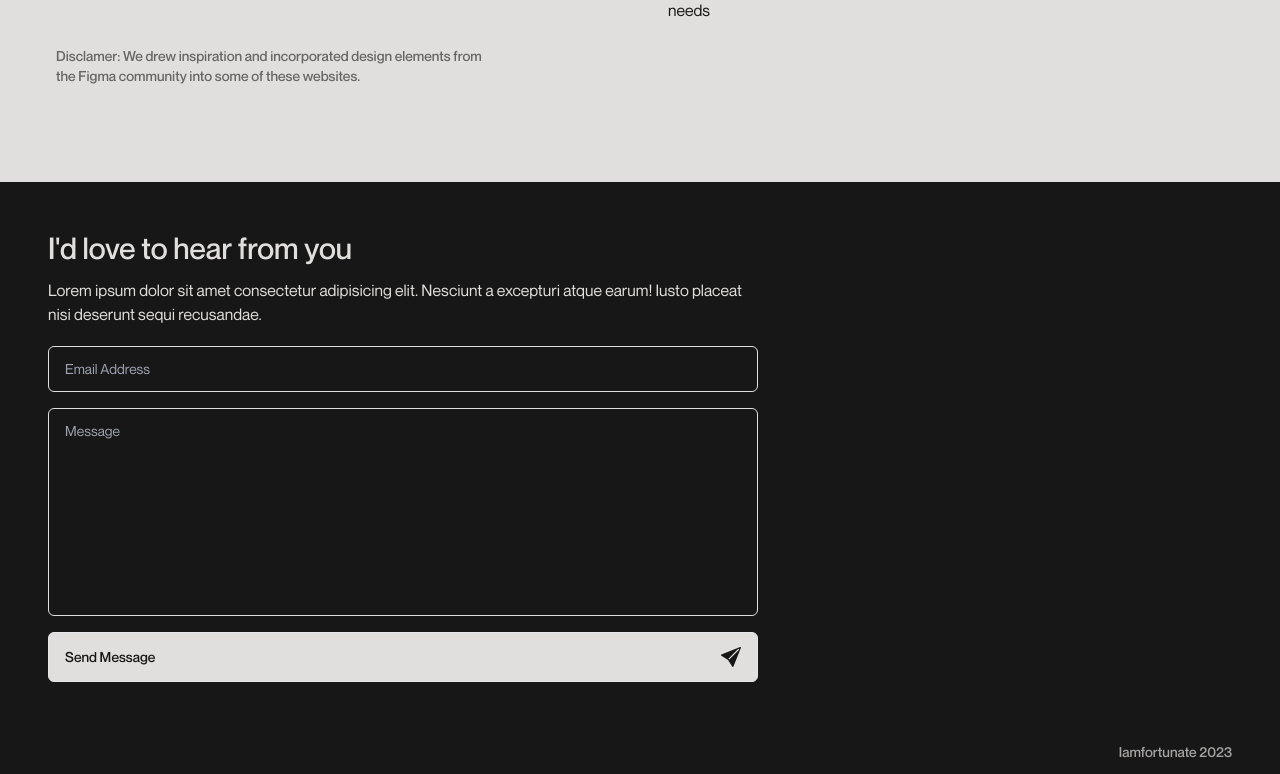
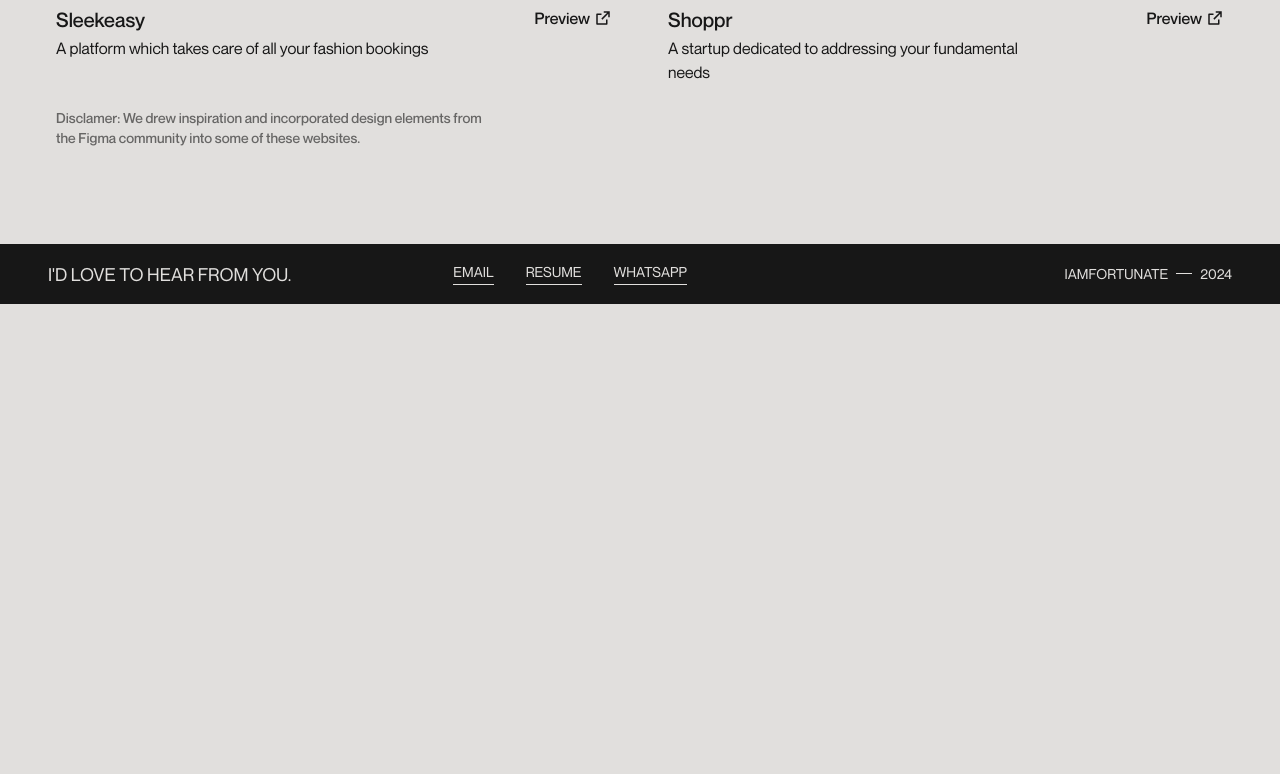
Before and after one commit to iam4tunate/iamfortunate, a React (Vite) app: page / in a window 1280 px wide. Shown: the part 2217-2991 px from the top of the page. After the commit the page ends 2521 px from the top, so only its background shows below. Built offline with nearby package versions, Linux system fonts and the light colour scheme.

Commit message:
added the see resume btn

```diff
--- a/src/components/Footer.jsx
+++ b/src/components/Footer.jsx
@@ -1,44 +1,55 @@
-import { BsSendFill } from "react-icons/bs";
+import { Link } from "react-router-dom";
 import Reveal from "./Reveal";
 
 const Footer = () => {
+  const emailAddress = "ogodu4tunate@gmail.com";
+  const whatsappLink = "https://wa.me/+2348061754564";
+  const mailtoLink = `mailto:${emailAddress}}`;
+  const resumeLink =
+    "https://drive.google.com/file/d/1l-7BieKzcuXazYwhz95_MS0x-w-btZhj/view?usp=drive_link";
+
   return (
     <footer className="bg-black text-gainsboro">
-      <div className="maxW padX py-12">
-        <div className="w-[60%] max-md:w-[70%] max-sm:w-[90%] max-xs:w-full">
+      <div className="py-4 maxW padX grid grid-cols-3 items-center max-lg:grid-cols-2 max-sm:grid-cols-1 gap-x-8 max-lg:gap-y-5 max-sm:gap-y-7 max-sm:px-6 text-sm uppercase">
+        <div className="text-lg">
+          <Reveal>I&apos;d Love to hear from you.</Reveal>
+        </div>
+
+        <div className="max-lg:col-start-1 max-lg:col-end-2 max-sm:row-start-2 max-sm:row-end-3">
           <Reveal>
-            <div className="text-3xl font-neueMedium">
-              I&apos;d love to hear from you
+            <ul className="flex items-center gap-x-8">
+              <li className="after:w-full after:h-[1px] after:inline-block after:bg-gainsboro flex flex-col gap-y-0.5">
+                <Link to={mailtoLink} target="_blank" rel="noopener noreferrer">
+                  Email
+                </Link>
+              </li>
+              <li className="after:w-full after:h-[1px] after:inline-block after:bg-gainsboro flex flex-col gap-y-0.5">
+                <Link to={resumeLink} target="_blank" rel="noopener noreferrer">
+                  Resume
+                </Link>
+              </li>
+              <li className="after:w-full after:h-[1px] after:inline-block after:bg-gainsboro flex flex-col gap-y-0.5">
+                <Link
+                  to={whatsappLink}
+                  target="_blank"
+                  rel="noopener noreferrer"
+                >
+                  Whatsapp
+                </Link>
+              </li>
+            </ul>
+          </Reveal>
+        </div>
+
+        <div className="max-lg:col-start-2 max-lg:col-end-3 max-sm:row-start-3 max-sm:row-end-4 max-sm:col-start-1 max-sm:col-end-2 flex justify-end max-sm:justify-start max-sm:text-xs">
+          <Reveal>
+            <div className="flex items-center gap-x-2">
+              <span>iamfortunate</span>
+              <span className="w-4 h-[1px] bg-gainsboro inline-block" />
+              <span>2024</span>
             </div>
           </Reveal>
-          <Reveal>
-            <p className="pt-3 pb-5">
-              Lorem ipsum dolor sit amet consectetur adipisicing elit. Nesciunt
-              a excepturi atque earum! Iusto placeat nisi deserunt sequi
-              recusandae.
-            </p>
-          </Reveal>
-          <Reveal width>
-            <form className="flex flex-col gap-y-4 text-sm">
-              <input
-                type="text"
-                placeholder="Email Address"
-                className="py-3 px-4 outline-none border border-gainsboro bg-transparent rounded-md"
-              />
-              <textarea
-                placeholder="Message"
-                className="resize-none h-52 outline-none py-3 px-4 border border-gainsboro bg-transparent rounded-md"
-              />
-              <div className="border bg-gainsboro text-black py-3.5 px-4 flex items-center justify-between rounded-md cursor-pointer">
-                <span className="font-neueMedium">Send Message</span>
-                <BsSendFill className="text-black text-xl" />
-              </div>
-            </form>
-          </Reveal>
         </div>
-      </div>
-      <div className="padX py-3 text-sm text-gainsboro flex items-center justify-end">
-        <span className="font-neueMedium opacity-70">Iamfortunate 2023</span>
       </div>
     </footer>
   );
--- a/src/components/Hero.jsx
+++ b/src/components/Hero.jsx
@@ -1,10 +1,15 @@
 import { useState } from "react";
+import { Link } from "react-router-dom";
 import PASSPORT from "../assets/passport.jpg";
 import Header from "./Header";
 import Reveal from "./Reveal";
+import { FiExternalLink } from "react-icons/fi";
 
 const Hero = () => {
   const [isMenu, setMenu] = useState(false);
+  const resumeLink =
+    "https://drive.google.com/file/d/1l-7BieKzcuXazYwhz95_MS0x-w-btZhj/view?usp=drive_link";
+
   return (
     <div className="maxW padX pt-8 pb-12">
       <Header isMenu={isMenu} setMenu={setMenu} />
@@ -37,6 +42,16 @@ const Hero = () => {
               Also constantly trying to improve my expertise in Web development.
             </span>
           </Reveal>
+          <Reveal>
+            <div className="w-full mt-2 flex flex-col after:inline-block after:w-full after:h-0.5 after:bg-black text-xl md:text-2xl">
+              <span className="flex items-center gap-x-2">
+                <Link to={resumeLink} target="_blank" rel="noopener noreferrer">
+                  See Resume
+                </Link>
+                <FiExternalLink />
+              </span>
+            </div>
+          </Reveal>
         </div>
       </div>
     </div>
--- a/src/components/Project.jsx
+++ /dev/null
@@ -1,83 +0,0 @@
-import { Swiper, SwiperSlide } from "swiper/react";
-import { Autoplay } from "swiper/modules";
-import { GoArrowUpRight } from "react-icons/go";
-import "swiper/css";
-import "swiper/css/navigation";
-import Reveal from "./Reveal";
-import { Link } from "react-router-dom";
-
-const Project = ({ id, name, note, techStack, images, url }) => {
-  return (
-    <div className="project bg-blac maxW padX">
-      <div className="space-y-4 mb-2">
-        <Reveal>
-          <div className="text-3xl font-neueMedium">
-            <span className="text-2xl">{id}</span>. {name}
-          </div>
-        </Reveal>
-        <Reveal>
-          <div className="text-lg max-sm:text-base leading-relaxed w-[60%] max-lg:w-[70%] max-md:w-[90%] max-sm:w-full">
-            {note}
-          </div>
-        </Reveal>
-        <Reveal>
-          <ul className="flex items-center flex-wrap gap-x-2 gap-y-3 text-sm font-neueMedium opacity-90">
-            {techStack?.map((stack) => (
-              <li
-                key={stack}
-                className="border border-gray-400 py-1.5 px-3.5 rounded-md"
-              >
-                {stack}
-              </li>
-            ))}
-          </ul>
-        </Reveal>
-        <div className="w-fit ml-auto ">
-          <Reveal>
-            <Link
-              to={url}
-              target="_blank"
-              className="text-xl max-md:text-lg max-sm:text-base flex items-center gap-x-1 font-neueMedium animate-pulse cursor-pointer"
-            >
-              Live Preview <GoArrowUpRight />
-            </Link>
-          </Reveal>
-        </div>
-      </div>
-      <Reveal width>
-        <Swiper
-          slidesPerView={1}
-          spaceBetween={10}
-          className="mySwiper"
-          autoplay={{
-            delay: 3000,
-            disableOnInteraction: false,
-          }}
-          modules={[Autoplay]}
-          breakpoints={{
-            640: {
-              slidesPerView: 1.3,
-            },
-            800: {
-              slidesPerView: 1.6,
-            },
-            1024: {
-              slidesPerView: 2,
-            },
-          }}
-        >
-          {images.map((image) => (
-            <SwiperSlide key={image}>
-              <img
-                src={image}
-                alt=""
-                className="object-cover h-[35rem] w-full object-top"
-              />
-            </SwiperSlide>
-          ))}
-        </Swiper>
-      </Reveal>
-    </div>
-  );
-};
-export default Project;
--- a/src/components/TechStack.jsx
+++ /dev/null
@@ -1,27 +0,0 @@
-import Marquee from "react-fast-marquee";
-
-const TechStack = () => {
-  return (
-    <div className="">
-        <Marquee
-          className="relative cursor-pointer text-2xl uppercase bg-black text-gainsboro py-4 z-10 transform skew-y-"
-          pauseOnHover={true}
-          speed={50}
-        >
-          <div className="space-x-20 flex items-center transform -skew-y-0">
-            <span className="">
-              html&css (Vanilla css / Tailwindcss / Sass)
-            </span>
-            <span className="">
-              JavaScript (React / Redux-Toolkit / React Query / Context-API)
-            </span>
-            <span className=" after: pr-20">
-              Firebase
-            </span>
-          </div>
-        </Marquee>
-      <div className="transform -skew-y-3 bg-black bg-opacity-30 h-16 w-full -translate-y-16 absolute"></div>
-    </div>
-  );
-};
-export default TechStack;
--- a/src/index.css
+++ b/src/index.css
@@ -52,4 +52,8 @@
     right: 17px;
     position: absolute;
   }
+  /* .footer-grid {
+    display: grid;
+    grid-template-columns: repeat(3, 1fr);
+  } */
 }
```
